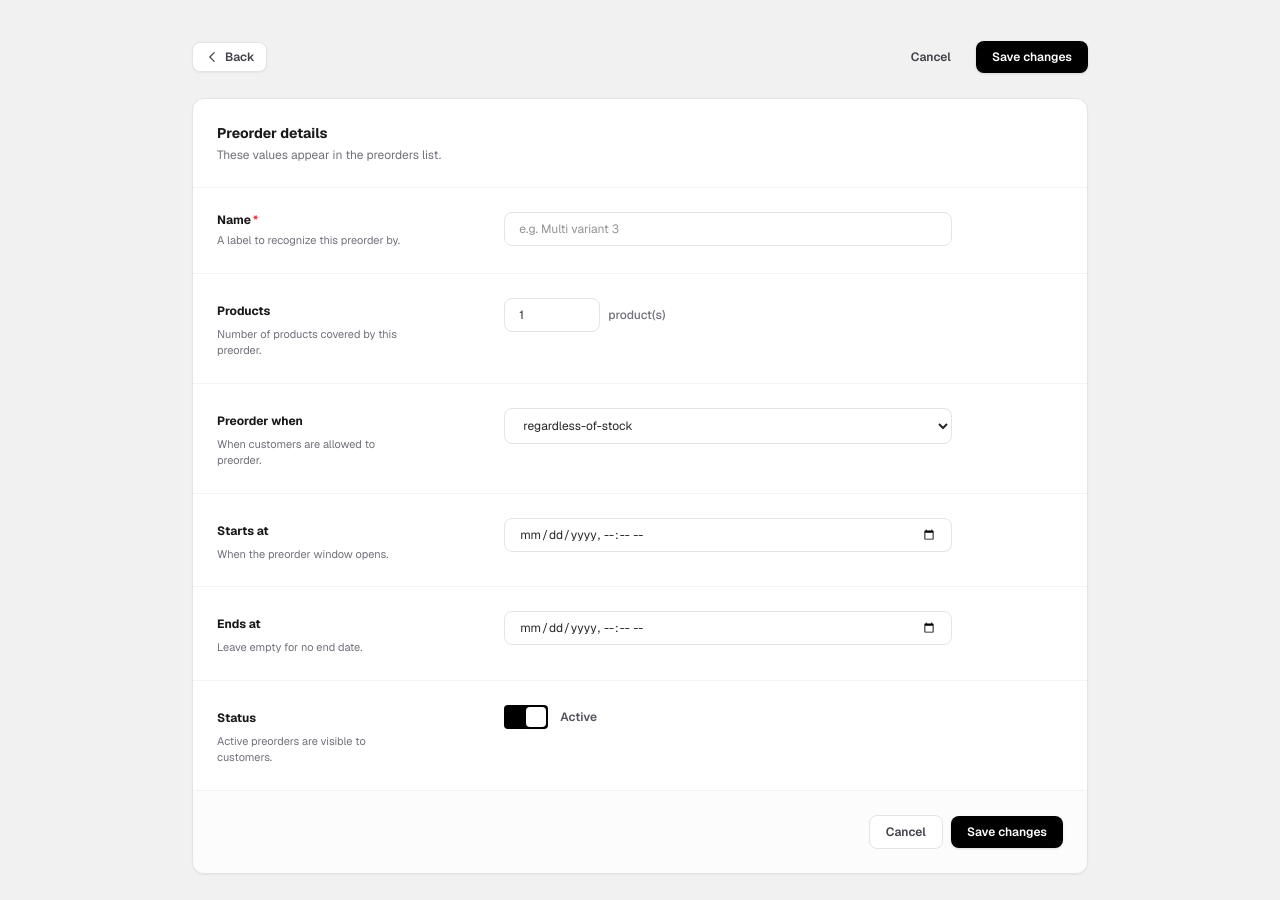
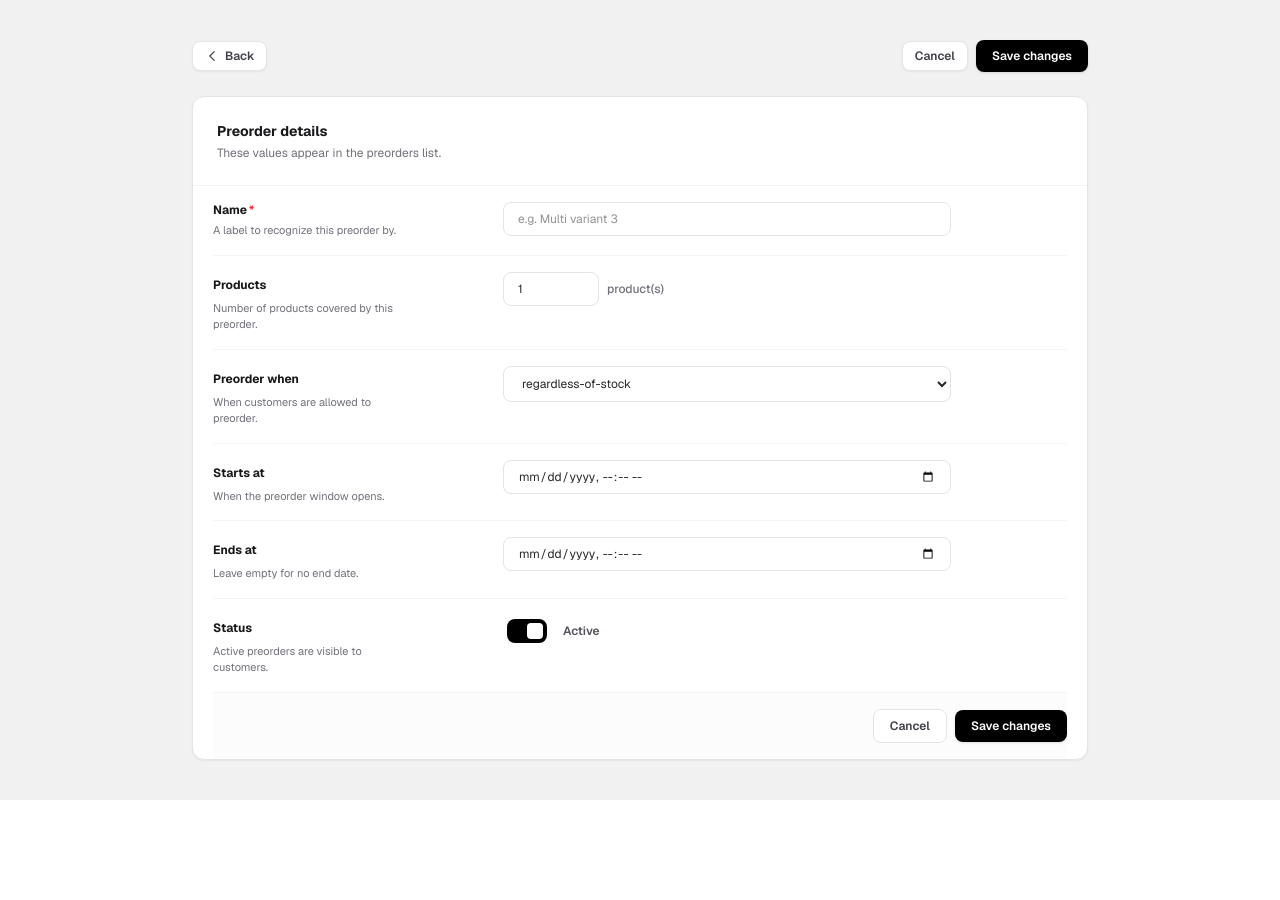
Before and after one commit to Ashfatul/xubitar-assignment, a Next.js app: page /create in a window 1280 px wide. Shown: the top 900 px of the page. After the commit the page ends 800 px from the top, so only its background shows below. Built offline with nearby package versions, Linux system fonts and the light colour scheme; no server answers.

Commit message:
refactor: update UI layout padding and refine button styling across form and table components

```diff
--- a/app/components/PreorderForm.tsx
+++ b/app/components/PreorderForm.tsx
@@ -134,7 +134,7 @@ export default function PreorderForm({ initialData, isEdit = false }: PreorderFo
           <div className="flex items-center gap-2">
             <Link
               href="/"
-              className="px-4 py-2 text-xs font-semibold text-zinc-700 hover:text-black transition-colors rounded-lg border border-transparent hover:border-zinc-200 bg-transparent hover:bg-white"
+              className="inline-flex items-center gap-1.5 px-3 py-1.5 border border-zinc-200 hover:border-zinc-400 bg-white hover:bg-zinc-50 rounded-lg text-xs font-semibold text-zinc-700 transition-colors shadow-xs"
             >
               Cancel
             </Link>
@@ -190,7 +190,7 @@ export default function PreorderForm({ initialData, isEdit = false }: PreorderFo
             )}
 
             {/* Field 1: Name */}
-            <div className="p-6 grid grid-cols-1 md:grid-cols-3 gap-4 items-start">
+            <div className="py-4 mx-5 grid grid-cols-1 md:grid-cols-3 gap-4 items-start">
               <div className="md:col-span-1">
                 <label htmlFor="name" className="text-xs font-bold text-zinc-900 flex items-center">
                   Name<span className="text-red-500 ml-0.5">*</span>
@@ -214,7 +214,7 @@ export default function PreorderForm({ initialData, isEdit = false }: PreorderFo
             </div>
 
             {/* Field 2: Products */}
-            <div className="p-6 grid grid-cols-1 md:grid-cols-3 gap-4 items-start">
+            <div className="py-4 mx-5 grid grid-cols-1 md:grid-cols-3 gap-4 items-start">
               <div className="md:col-span-1">
                 <label htmlFor="products" className="text-xs font-bold text-zinc-900">
                   Products
@@ -238,7 +238,7 @@ export default function PreorderForm({ initialData, isEdit = false }: PreorderFo
             </div>
 
             {/* Field 3: Preorder when */}
-            <div className="p-6 grid grid-cols-1 md:grid-cols-3 gap-4 items-start">
+            <div className="py-4 mx-5 grid grid-cols-1 md:grid-cols-3 gap-4 items-start">
               <div className="md:col-span-1">
                 <label htmlFor="preorderWhen" className="text-xs font-bold text-zinc-900">
                   Preorder when
@@ -262,7 +262,7 @@ export default function PreorderForm({ initialData, isEdit = false }: PreorderFo
             </div>
 
             {/* Field 4: Starts at */}
-            <div className="p-6 grid grid-cols-1 md:grid-cols-3 gap-4 items-start">
+            <div className="py-4 mx-5 grid grid-cols-1 md:grid-cols-3 gap-4 items-start">
               <div className="md:col-span-1">
                 <label htmlFor="startsAt" className="text-xs font-bold text-zinc-900">
                   Starts at
@@ -285,7 +285,7 @@ export default function PreorderForm({ initialData, isEdit = false }: PreorderFo
             </div>
 
             {/* Field 5: Ends at */}
-            <div className="p-6 grid grid-cols-1 md:grid-cols-3 gap-4 items-start">
+            <div className="py-4 mx-5 grid grid-cols-1 md:grid-cols-3 gap-4 items-start">
               <div className="md:col-span-1">
                 <label htmlFor="endsAt" className="text-xs font-bold text-zinc-900">
                   Ends at
@@ -307,7 +307,7 @@ export default function PreorderForm({ initialData, isEdit = false }: PreorderFo
             </div>
 
             {/* Field 6: Status */}
-            <div className="p-6 grid grid-cols-1 md:grid-cols-3 gap-4 items-start">
+            <div className="py-4 mx-5 grid grid-cols-1 md:grid-cols-3 gap-4 items-start">
               <div className="md:col-span-1">
                 <span className="text-xs font-bold text-zinc-900">Status</span>
                 <p className="text-[11px] text-zinc-500 mt-1 max-w-[200px]">
@@ -318,7 +318,7 @@ export default function PreorderForm({ initialData, isEdit = false }: PreorderFo
                 <button
                   type="button"
                   onClick={handleToggleActive}
-                  className={`w-11 h-6 rounded-[4px] p-0.5 transition-colors duration-200 ease-in-out cursor-pointer relative flex items-center ${
+                  className={`w-10 h-6 rounded-[8px] m-[4px] transition-colors duration-200 ease-in-out cursor-pointer relative flex items-center ${
                     formData.isActive ? "bg-black" : "bg-zinc-200"
                   }`}
                   aria-label={`Toggle active state, current: ${
@@ -326,8 +326,8 @@ export default function PreorderForm({ initialData, isEdit = false }: PreorderFo
                   }`}
                 >
                   <span
-                    className={`w-5 h-5 rounded-[4px] bg-white shadow-sm transform transition-transform duration-200 ease-in-out ${
-                      formData.isActive ? "translate-x-5" : "translate-x-0"
+                    className={`w-4 h-4 rounded-[4px] bg-white shadow-sm transform transition-transform duration-200 ease-in-out ${
+                      formData.isActive ? "translate-x-5" : "translate-x-1"
                     }`}
                   />
                 </button>
@@ -337,7 +337,7 @@ export default function PreorderForm({ initialData, isEdit = false }: PreorderFo
           </div>
 
           {/* Form Footer */}
-          <div className="p-6 bg-zinc-50/50 border-t border-zinc-100 flex items-center justify-end gap-2">
+          <div className="py-4 mx-5 bg-zinc-50/50 border-t border-zinc-100 flex items-center justify-end gap-2">
             <Link
               href="/"
               className="px-4 py-2 text-xs font-semibold text-zinc-700 hover:text-black transition-colors rounded-lg border border-zinc-200 hover:border-zinc-300 bg-white"
--- a/app/components/PreordersTable.tsx
+++ b/app/components/PreordersTable.tsx
@@ -271,7 +271,7 @@ export default function PreordersTable({
           <div className="relative" ref={sortDropdownRef}>
             <button
               onClick={() => setShowSortDropdown(!showSortDropdown)}
-              className="p-2 border border-zinc-200 hover:border-zinc-400 rounded-lg transition-colors cursor-pointer text-zinc-600 bg-white"
+              className="p-1 border border-zinc-200 hover:border-zinc-400 rounded-lg transition-colors cursor-pointer text-zinc-600 bg-white"
               aria-label="Sort options"
             >
               <svg
@@ -290,7 +290,7 @@ export default function PreordersTable({
             </button>
 
             {showSortDropdown && (
-              <div className="absolute right-0 mt-2 w-56 bg-white border border-zinc-200 rounded-lg shadow-lg z-30 p-2 text-sm text-zinc-800">
+              <div className="absolute right-0 mt-2 w-35 bg-white border border-zinc-200 rounded-lg shadow-lg z-30 py-2 px-2 text-sm text-zinc-800">
                 <div className="px-2.5 py-1.5 text-xs font-semibold text-zinc-400 tracking-wider">
                   Sort by
                 </div>
@@ -303,7 +303,7 @@ export default function PreordersTable({
                   ].map((option) => (
                     <label
                       key={option.key}
-                      className="flex items-center gap-2.5 px-2.5 py-1.5 hover:bg-zinc-50 rounded-md cursor-pointer text-xs"
+                      className="flex items-center gap-2.5 px-0 py-1.5 mb-0 hover:bg-zinc-50 rounded-md cursor-pointer text-xs"
                     >
                       <input
                         type="radio"
@@ -329,19 +329,7 @@ export default function PreordersTable({
                     }`}
                   >
                     <span className="flex items-center gap-2">
-                      <svg
-                        className="w-3 h-3"
-                        fill="none"
-                        stroke="currentColor"
-                        strokeWidth="2"
-                        viewBox="0 0 24 24"
-                      >
-                        <path
-                          strokeLinecap="round"
-                          strokeLinejoin="round"
-                          d="M4.5 15.75l7.5-7.5 7.5 7.5"
-                        />
-                      </svg>
+                      <svg className="w-3 h-3" strokeWidth="2" viewBox="0 0 640 640"><path d="M342.6 73.4C330.1 60.9 309.8 60.9 297.3 73.4L137.3 233.4C124.8 245.9 124.8 266.2 137.3 278.7C149.8 291.2 170.1 291.2 182.6 278.7L288 173.3L288 544C288 561.7 302.3 576 320 576C337.7 576 352 561.7 352 544L352 173.3L457.4 278.7C469.9 291.2 490.2 291.2 502.7 278.7C515.2 266.2 515.2 245.9 502.7 233.4L342.7 73.4z"/></svg>
                       Ascending
                     </span>
                   </button>
@@ -355,17 +343,11 @@ export default function PreordersTable({
                   >
                     <span className="flex items-center gap-2">
                       <svg
-                        className="w-3 h-3"
-                        fill="none"
-                        stroke="currentColor"
+                        className="w-3 h-3 text-black"
                         strokeWidth="2"
-                        viewBox="0 0 24 24"
+                        viewBox="0 0 640 640"
                       >
-                        <path
-                          strokeLinecap="round"
-                          strokeLinejoin="round"
-                          d="M19.5 8.25l-7.5 7.5-7.5-7.5"
-                        />
+                        <path d="M297.4 566.6C309.9 579.1 330.2 579.1 342.7 566.6L502.7 406.6C515.2 394.1 515.2 373.8 502.7 361.3C490.2 348.8 469.9 348.8 457.4 361.3L352 466.7L352 96C352 78.3 337.7 64 320 64C302.3 64 288 78.3 288 96L288 466.7L182.6 361.3C170.1 348.8 149.8 348.8 137.3 361.3C124.8 373.8 124.8 394.1 137.3 406.6L297.3 566.6z"/>
                       </svg>
                       Descending
                     </span>
@@ -453,7 +435,7 @@ export default function PreordersTable({
                         {/* Edit Button */}
                         <Link
                           href={`/${row.id}/edit`}
-                          className="p-1.5 border border-zinc-200 hover:border-zinc-400 hover:bg-zinc-50 rounded-md transition-colors text-zinc-600"
+                          className="p-1 border border-zinc-200 hover:border-zinc-400 hover:bg-zinc-50 rounded-md transition-colors text-zinc-600"
                           aria-label="Edit preorder"
                         >
                           <svg
@@ -473,7 +455,7 @@ export default function PreordersTable({
                         {/* Delete Button */}
                         <button
                           onClick={() => handleDelete(row.id, row.name)}
-                          className="p-1.5 border border-zinc-200 hover:border-zinc-400 hover:bg-zinc-50 hover:text-red-600 rounded-md transition-colors text-zinc-600 cursor-pointer"
+                          className="p-1 border border-zinc-200 hover:border-zinc-400 hover:bg-zinc-50 hover:text-red-600 rounded-md transition-colors text-zinc-600 cursor-pointer"
                           aria-label="Delete preorder"
                         >
                           <svg
```
